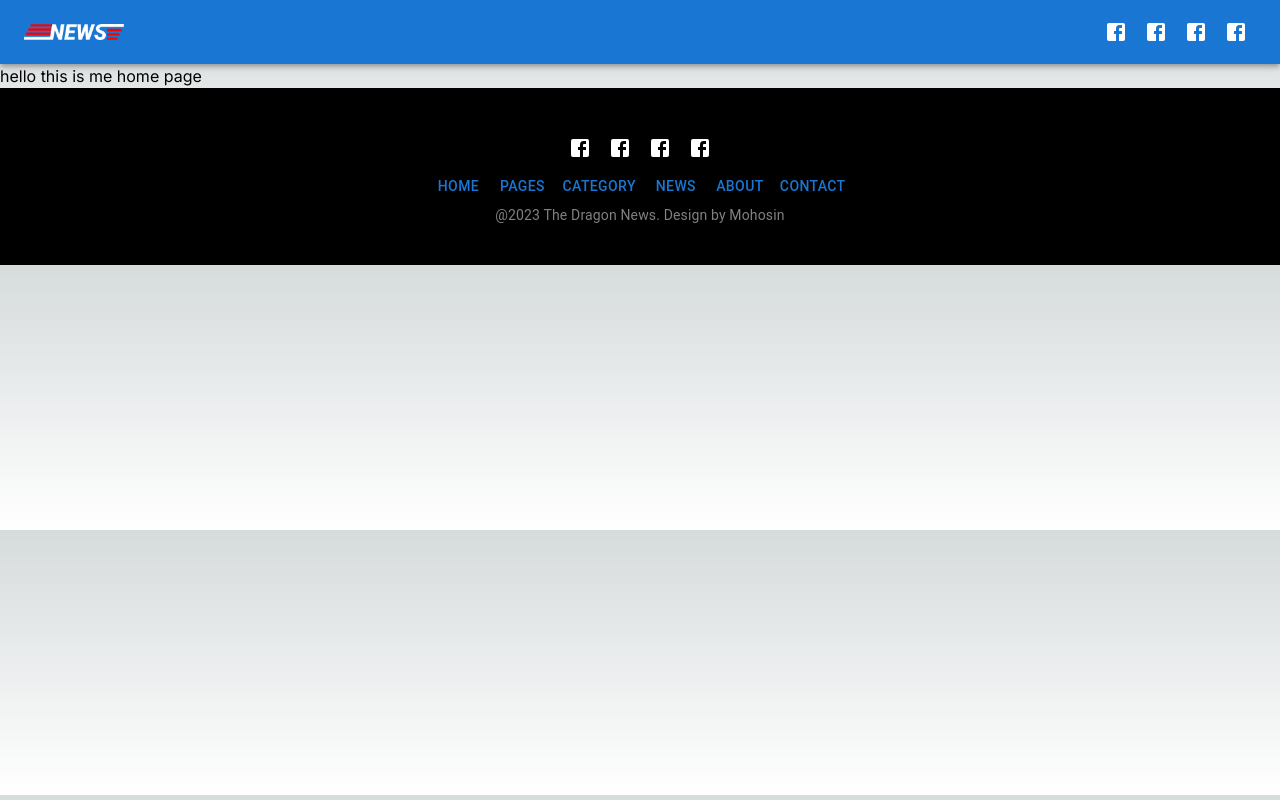
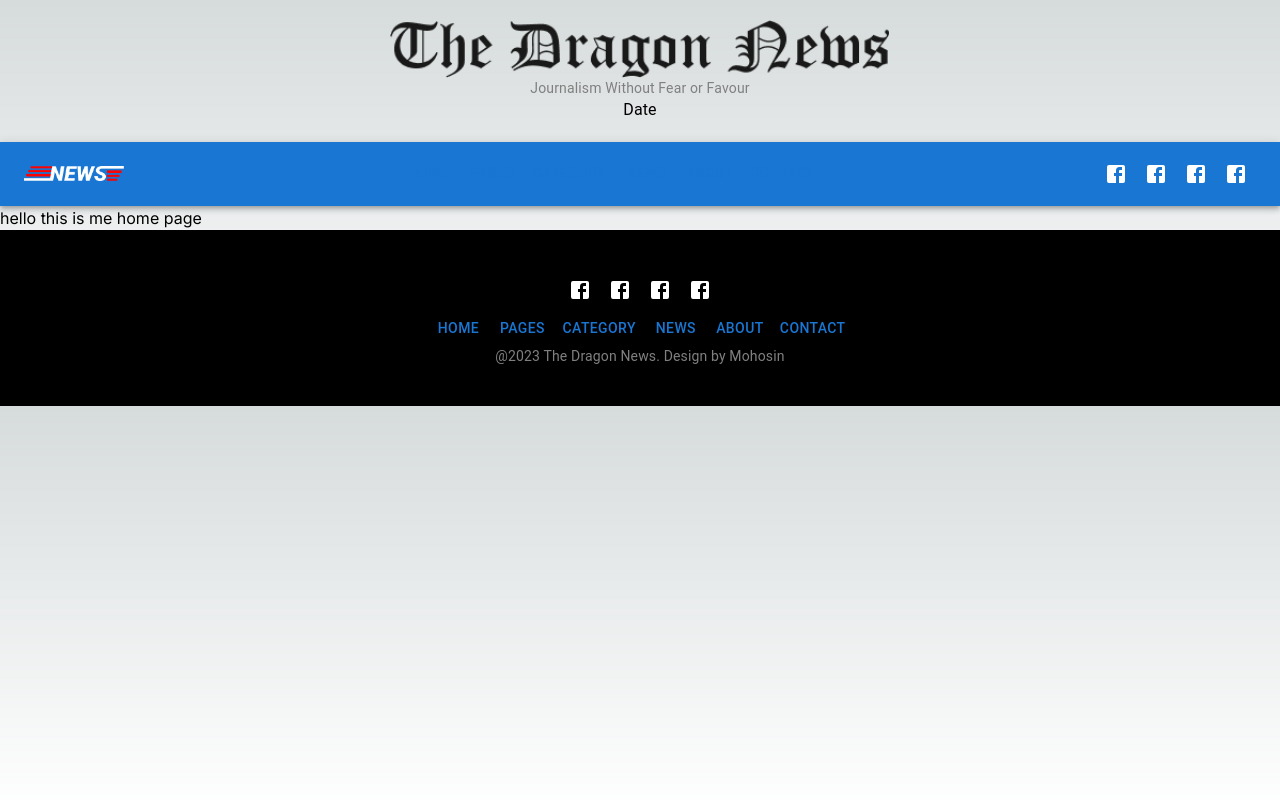
Before and after one commit to Mohosin2126/news-portal-nextjs, a Next.js app: page / in a window 1280 px wide. Built offline with nearby package versions, Linux system fonts and the light colour scheme.

Commit message:
added element in header

```diff
--- a/src/components/shared/Header.js
+++ b/src/components/shared/Header.js
@@ -1,6 +1,28 @@
+import { Box, Container, Typography } from "@mui/material";
+import Image from "next/image";
+import headingImage from "@/assets/The Dragon News.png";
 export default function Header(){
 
     return (
-        <h1>hello this is me header</h1>
+        <Box className="w-full my-5">
+        <Container>
+          <Image
+            src={headingImage}
+            width={500}
+            height={500}
+            alt="logo"
+            className=" mx-auto"
+          />
+          <Typography
+            variant="body2"
+            color="gray"
+            textAlign="center"
+            className="my-2"
+          >
+            Journalism Without Fear or Favour
+          </Typography>
+          <Typography textAlign="center">Date</Typography>
+        </Container>
+      </Box>
     )
 }
--- a/src/components/shared/Navbar.js
+++ b/src/components/shared/Navbar.js
@@ -12,6 +12,7 @@ import { IconButton, Stack } from "@mui/material";
 // icons
 import FacebookIcon from "@mui/icons-material/Facebook";
 import Link from "next/link";
+import Header from "./Header";
 
 const navItems = [
   {
@@ -43,6 +44,7 @@ const navItems = [
 function Navbar() {
   return (
     <>
+    <Header></Header>
       <AppBar position="static" className="bg-black">
         <Container maxWidth="xl">
           <Toolbar disableGutters>
```
